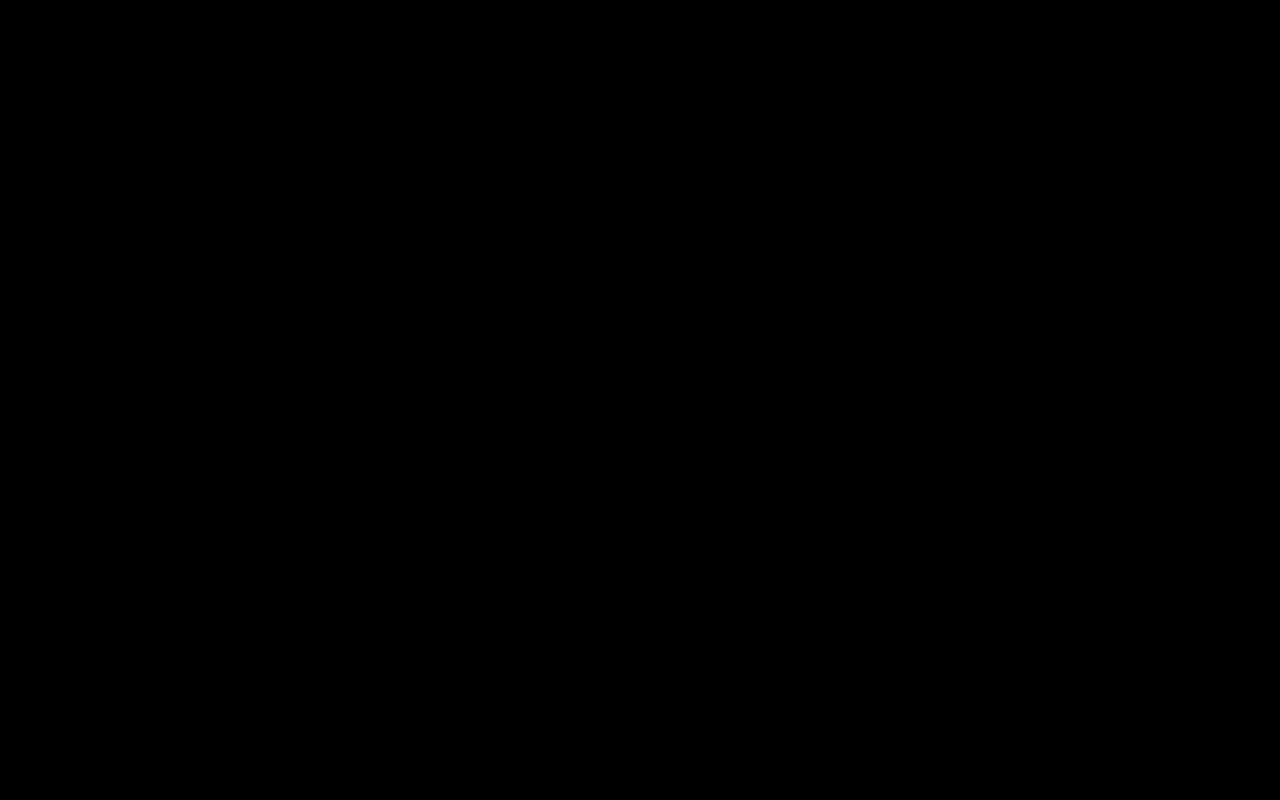
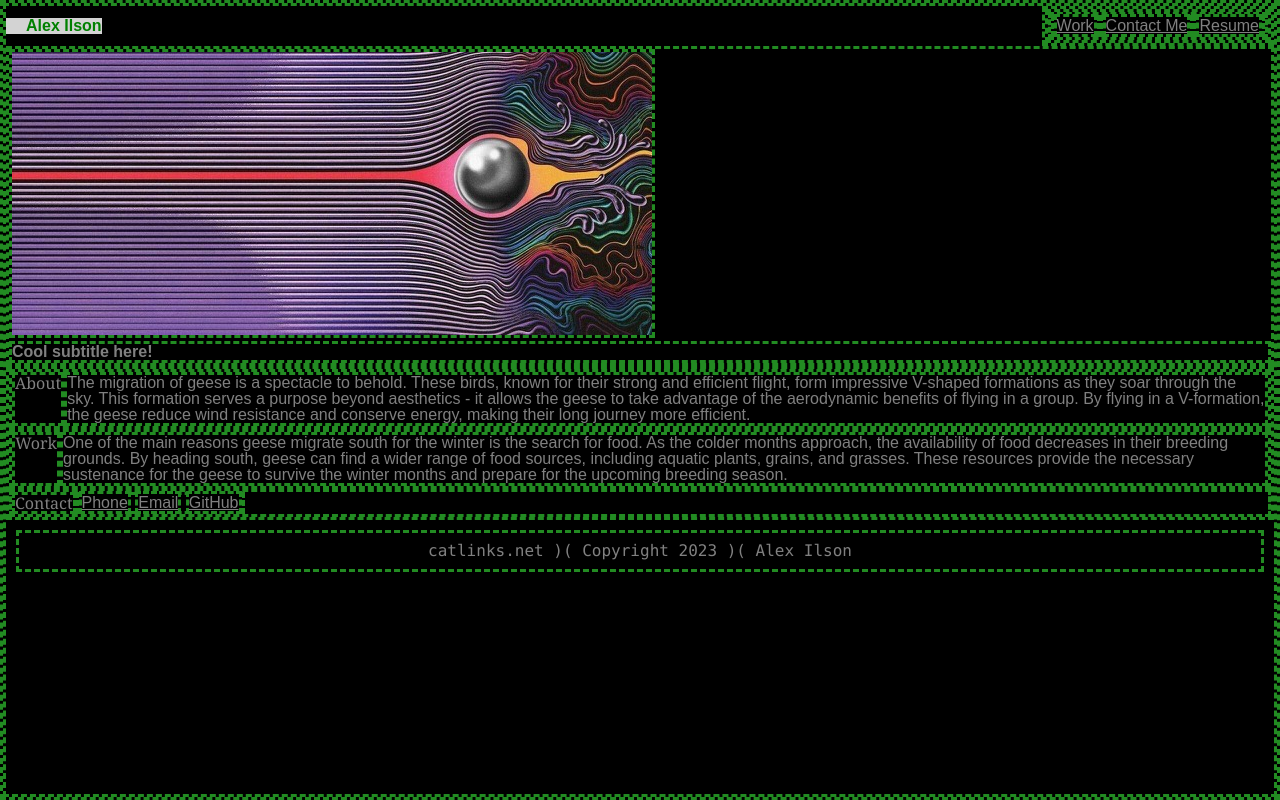
Before and after one commit to alexilson/challenges, a plain HTML site: page wk2-challenge/index.html in a window 1280 px wide. Drawn offline with Linux system fonts and the light colour scheme.

Commit message:
Changed header to have flexboxes and the links to be a list, added flexbox styling to the content, added content, added footer, added header image, changed font of row titles

```diff
--- a/wk2-challenge/Assets/css/style.css
+++ b/wk2-challenge/Assets/css/style.css
@@ -9,13 +9,51 @@
     color: grey;
     background-color: black;
     border-color: forestgreen;
+    border-style: dashed;
+}
+
+header {
+    text-align: var(--textalign);
+    display: flex;
+    justify-content: space-between;
+    align-items: center;
+    border-style: none;
+}
+
+header .header_name {
+    margin-left: 0px;
+    padding-left: 20px;
+    background-color: lightgray;
+    border-style: none;
+}
+
+header .header_name h1  {
+    background-color: transparent;
+    color: green;
+    border-style: none;
+}
+
+header nav ul {
+    list-style: none;
+    display: flex;
+}
+
+footer {
+    font-family: var(--font_code);
+    text-align: var(--textalign);
+    padding: 10px;
+    margin: 10px;
+}
+
+.row {
+    display: flex;
+    direction: horizontal;
+}
+
+.row .row_title {
+    font-family: Cambria, Cochin, Georgia, Times, 'Times New Roman', serif;
 }
 /*
-header {
-    text-align: var(--textalign);
-    margin-bottom: 10px;
-    padding: 10px;
-}
 
 #intro {
     text-align: var(--textalign);
--- a/wk2-challenge/index.html
+++ b/wk2-challenge/index.html
@@ -7,7 +7,66 @@
     <link rel="stylesheet" type="text/css" href="./assets/css/style.css" />
     <title>Document</title>
 </head>
+
 <body>
 
+    <header>
+        <div class="header_name">
+            <h1>Alex Ilson</h1>
+        </div>
+        <div class="header_links">
+            <nav>
+                <ul>
+                    <li><a href="about:blank" target="_blank">Work</a></li>
+                    <li><a href="about:blank" target="_blank">Contact Me</a></li>
+                    <li><a href="about:blank" target="_blank">Resume</a></li>
+                </ul>
+            </nav>
+        </div>
+    </header>
+
+    <div id="image_header">
+        <img src="./Assets/images/header_image.jpg" alt="cool header image" title="cool header image" />
+        <h3>Cool subtitle here!</h3>
+    </div>
+
+    <div id="content_box">
+
+        <div class="row">
+            <div class="row_title">
+                About
+            </div>
+            <div class="row_content">
+                The migration of geese is a spectacle to behold. These birds, known for their strong and efficient flight, form impressive V-shaped formations as they soar through the sky. This formation serves a purpose beyond aesthetics - it allows the geese to take advantage of the aerodynamic benefits of flying in a group. By flying in a V-formation, the geese reduce wind resistance and conserve energy, making their long journey more efficient.
+            </div>
+        </div>
+
+        <div class="row">
+            <div class="row_title">
+                Work
+            </div>
+            <div class="row_content">
+                One of the main reasons geese migrate south for the winter is the search for food. As the colder months approach, the availability of food decreases in their breeding grounds. By heading south, geese can find a wider range of food sources, including aquatic plants, grains, and grasses. These resources provide the necessary sustenance for the geese to survive the winter months and prepare for the upcoming breeding season.
+            </div>
+        </div>
+
+        <div class="row">
+            <div class="row_title">
+                Contact
+            </div>
+            <div class="row_content">
+                <a href="about:blank" target="_blank">Phone</a>
+                <a href="mailto:ilson.alex@gmail.com">Email</a>
+                <a href="https://github.com/AlexIlson" target="_blank">GitHub</a>
+            </div>
+        </div>
+
+    </div>
+
+    <footer>
+        catlinks.net )( Copyright 2023 )( Alex Ilson
+    </footer>
+
 </body>
+
 </html>
```
Also changed, not shown: wk2-challenge/Assets/images/header_image.jpg (added), 2 other files.
